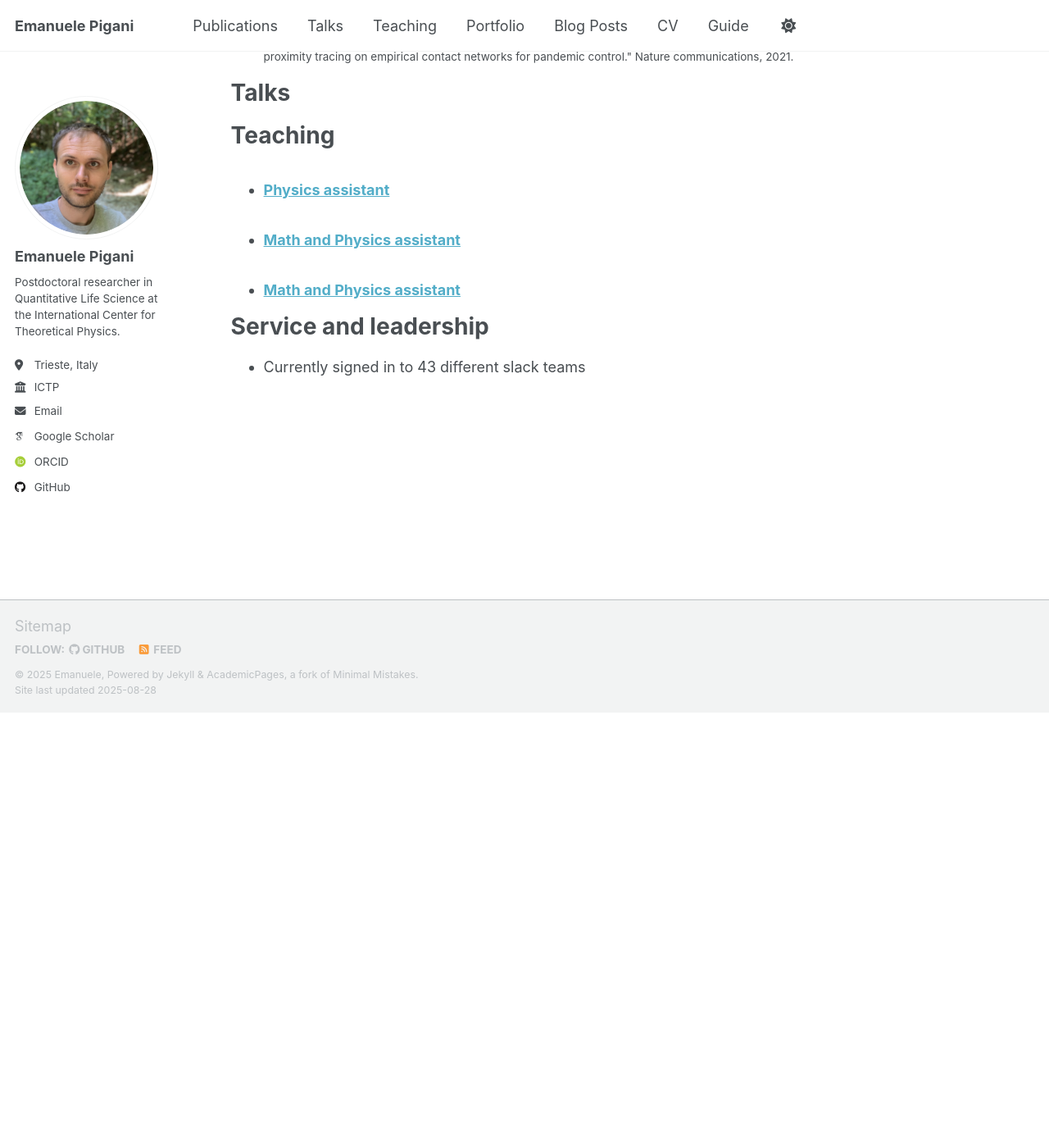
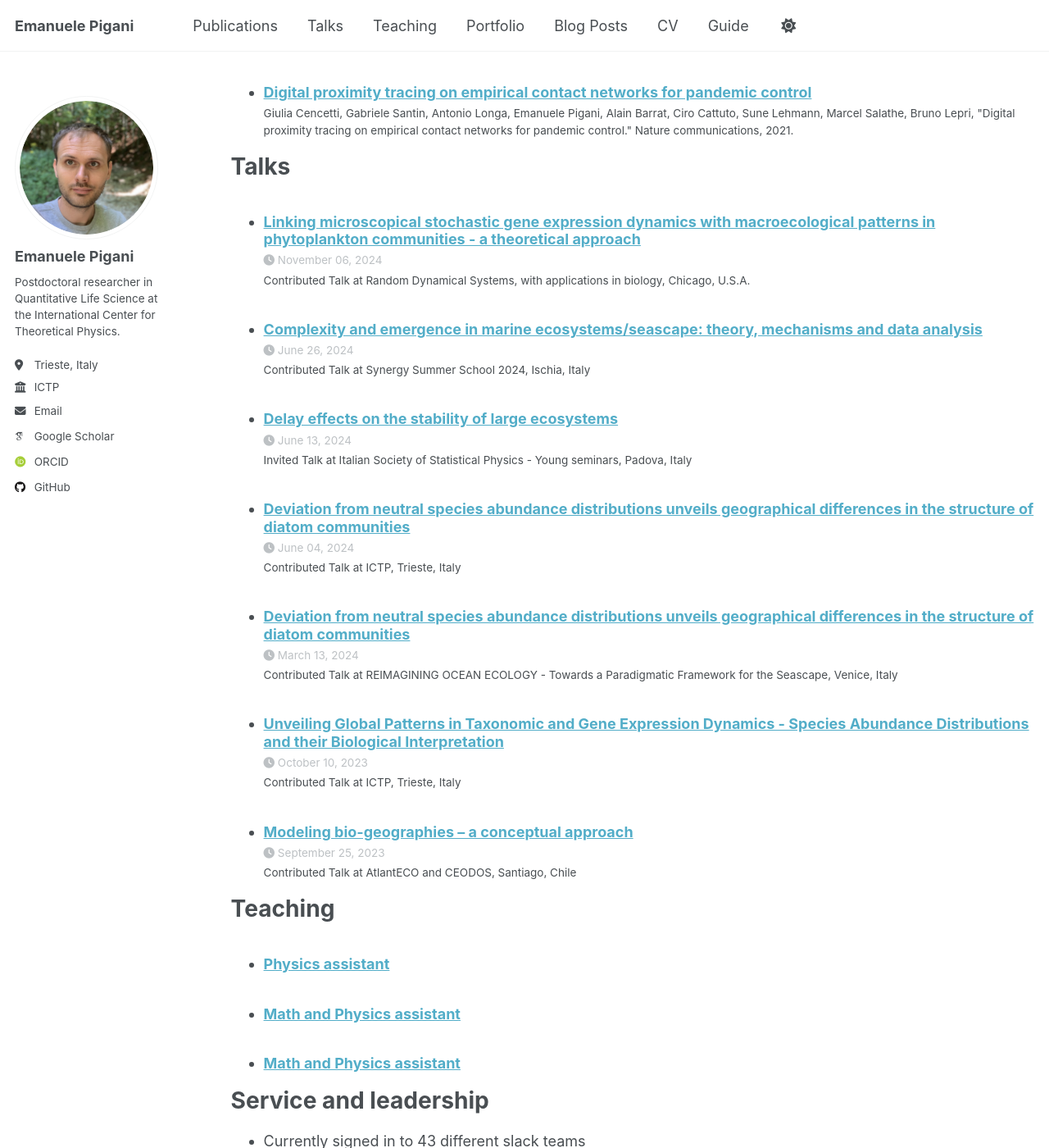
Before and after one commit to epigani/epigani.github.io, a Jekyll site: the page built from _pages/cv.md, in a window 1280 px wide and 1400 px high, scrolled down 1757 px. Shown: the whole window at 82% size. Built offline with Jekyll 4.4.1, drawn with Linux system fonts in a browser that asks for light colours; some web fonts are replaced; a script that is not in the unit is left out; before the commit the page ends 2626 px from its top, so only the background shows below that; some of the changed text lies outside the part shown.

```diff
--- a/_pages/cv.md
+++ b/_pages/cv.md
@@ -11,11 +11,12 @@
 
 Education
 ======
-* Ph.D in Version Control Theory, GitHub University, 2018 (expected)
-* M.S. in Jekyll, GitHub University, 2014
-* B.S. in GitHub, GitHub University, 2012
+* Ph.D. in Natural Sciences within Laboratory of Interdisciplinary Physics, Padua, and Stazione Zoologica Napoli, Naples, 2025
+* Research grant in Statistical Mechanics of Spatial Ecosystems at the Laboratory of Interdisciplinary Physics, Padua, 2021
+* Research Grant on Opinion Dynamics at the ICT Center of Fondazione Bruno Kessler, Trento, 2020
+* B.Sc. and M.Sc. in Physics, Università degli Studi di Padova, Padua, Italy, 2019
 
-Work experience
+Experience
 ======
 * Spring 2024: Academic Pages Collaborator
   * GitHub University
--- /dev/null
+++ b/_talks/2023-09-25-talk-1.md
@@ -0,0 +1,13 @@
+---
+title: "Modeling bio-geographies – a conceptual approach"
+collection: talks
+type: "Contributed Talk"
+permalink: /talks/2023-09-25-talk-1
+venue: "AtlantECO and CEODOS"
+date: 2023-09-25
+location: "Santiago, Chile"
+---
+
+[More information here](https://eventos.cmm.uchile.cl/omicsceodos/)
+
+CEODOS and AtlantECO Workshop
--- /dev/null
+++ b/_talks/2023-10-10-talk-2.md
@@ -0,0 +1,13 @@
+---
+title: "Unveiling Global Patterns in Taxonomic and Gene Expression Dynamics - Species Abundance Distributions and their Biological Interpretation"
+collection: talks
+type: "Contributed Talk"
+permalink: /talks/2023-10-10-talk-2
+venue: "ICTP"
+date: 2023-10-10
+location: "Trieste, Italy"
+---
+
+[More information here](https://indico.ictp.it/event/10213)
+
+Advanced School on Quantitative Principles in Microbial Physiology: from Single Cells to Cell Communities
--- /dev/null
+++ b/_talks/2024-03-13-talk-3b.md
@@ -0,0 +1,13 @@
+---
+title: "Deviation from neutral species abundance distributions unveils geographical differences in the structure of diatom communities"
+collection: talks
+type: "Contributed Talk"
+permalink: /talks/2024-03-13-talk-3b
+venue: "REIMAGINING OCEAN ECOLOGY - Towards a Paradigmatic Framework for the Seascape"
+date: 2024-03-13
+location: "Venice, Italy"
+---
+
+[More information here](https://liphlab.github.io/REIMOCEAN24/)
+
+Co-organizer of the workshop
--- /dev/null
+++ b/_talks/2024-06-04-talk-3.md
@@ -0,0 +1,13 @@
+---
+title: "Deviation from neutral species abundance distributions unveils geographical differences in the structure of diatom communities"
+collection: talks
+type: "Contributed Talk"
+permalink: /talks/2024-06-04-talk-3
+venue: "ICTP"
+date: 2024-06-04
+location: "Trieste, Italy"
+---
+
+[More information here](http://pols_italy.unimi.it/pols2024/)
+
+Annual meeting of the Physics of Living Systems Student Research Network (PoLS) 2024
--- /dev/null
+++ b/_talks/2024-06-13-talk-5.md
@@ -0,0 +1,13 @@
+---
+title: "Delay effects on the stability of large ecosystems"
+collection: talks
+type: "Invited Talk"
+permalink: /talks/2024-06-13-talk-5
+venue: "Italian Society of Statistical Physics - Young seminars"
+date: 2024-06-13
+location: "Padova, Italy"
+---
+
+[More information here](https://www.youtube.com/watch?v=O-VFbhJYoJs)
+
+Invited Talk at the Italian Society of Statistical Physics - Young seminars
--- /dev/null
+++ b/_talks/2024-06-26-talk-4.md
@@ -0,0 +1,13 @@
+---
+title: "Complexity and emergence in marine ecosystems/seascape: theory, mechanisms and data analysis"
+collection: talks
+type: "Contributed Talk"
+permalink: /talks/2024-06-26-talk-4
+venue: "Synergy Summer School 2024"
+date: 2024-06-26
+location: "Ischia, Italy"
+---
+
+[More information here](https://www.atlanteco.eu/synergy-summer-school-2024)
+
+AtlantECO, Mission Atlantic and BIOcean5D Summer School
--- /dev/null
+++ b/_talks/2024-11-06-talk-6.md
@@ -0,0 +1,13 @@
+---
+title: "Linking microscopical stochastic gene expression dynamics with macroecological patterns in phytoplankton communities - a theoretical approach"
+collection: talks
+type: "Contributed Talk"
+permalink: /talks/2024-11-06-talk-6
+venue: "Random Dynamical Systems,  with applications in biology"
+date: 2024-11-06
+location: "Chicago, U.S.A."
+---
+
+[More information here](https://www.nitmb.org/random-dynamical-systems)
+
+National Institute for Theory and Mathematics in Biology (NITMB) Workshop
```
Also changed, not shown: files/bibtex1.bib (deleted, +0 -10 lines), talkmap/org-locations.js (+27 -12 lines), 10 other files.
